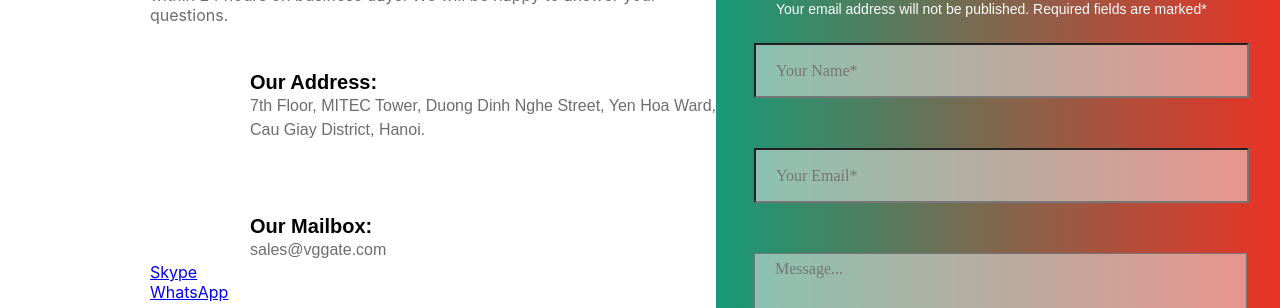
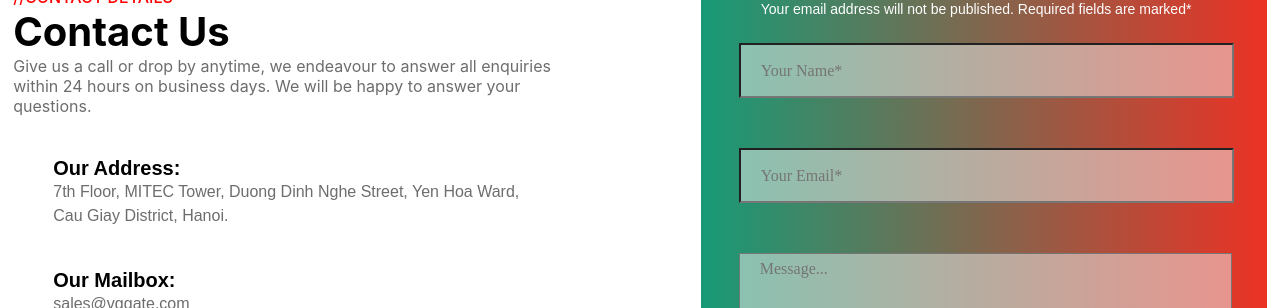
Before and after one commit to vanminh-1809/sp_congpp1, a React (Create React App) app: page / in a window 1280 px wide. Shown: the part 644-952 px from the top of the page. Built offline with nearby package versions, Linux system fonts and the light colour scheme.

Commit message:
update contact form

```diff
--- a/src/components/ContactForm.jsx
+++ b/src/components/ContactForm.jsx
@@ -20,7 +20,7 @@ const ContactForm = () => {
                 <h2>Our Mailbox:</h2>
                 <p>sales@vggate.com</p>
             </div>
-            <div>
+            <div className="contact-link">
                 <div className='skype-link'>
                     <a href='https://join.skype.com/invite/pygzdgflqhAF'>Skype</a>
                 </div>
--- a/src/containers/App.css
+++ b/src/containers/App.css
@@ -220,19 +220,16 @@
 
 .contact-container {
   width: 566px;
-  height: 591px;
-  margin-left: 150px;
+  /* height: 591px; */
+  margin-right: 95px;
 }
 
 
 .addr-form {
-  width: 475px;
-  height: 139px;
-}
-
-.addr-form {
-  margin-top: 45px;
-  margin-left: 100px;
+  /* width: 475px; */
+  padding: 40px 40px 20px;
+  line-height: 35px;
+  /* height: 139px; */
 }
 
 .addr-form h2 {
@@ -256,8 +253,7 @@
 }
 
 .mail-form {
-  margin-top: 5px;
-  margin-left: 100px;
+  padding: 20px 40px;
 }
 
 .mail-form h2 {
@@ -279,3 +275,16 @@
   display: block;
   color: #6d6d6d
 }
+
+.contact-link {
+  display: flex;
+  padding: 20px 40px 20px;
+}
+
+.skype-link {
+  width: 50%;
+}
+
+.whattapp-link {
+  width: 50%;
+}
```
Also changed, not shown: 1 other file (tests, documents, lock files or other folders).
